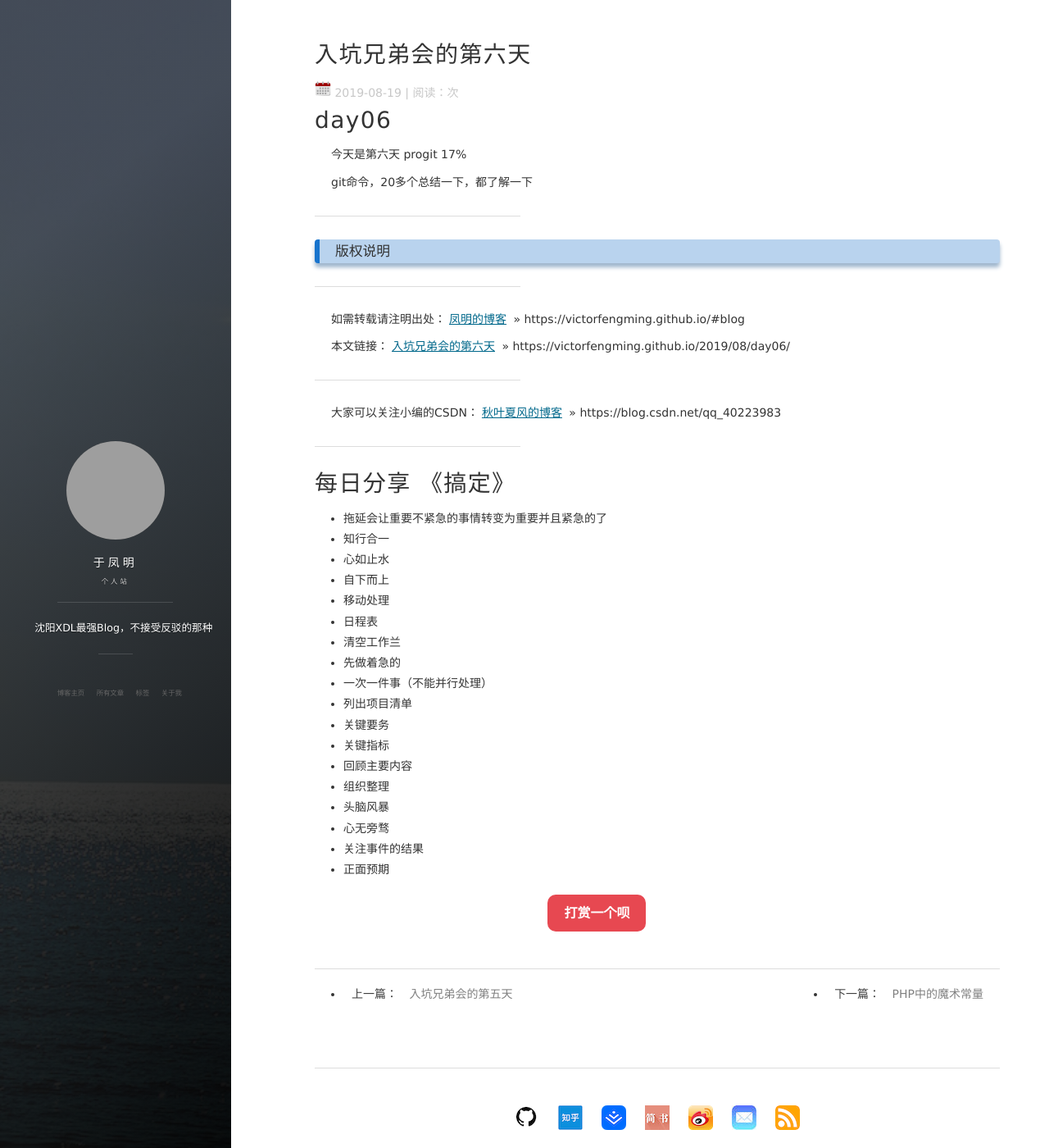
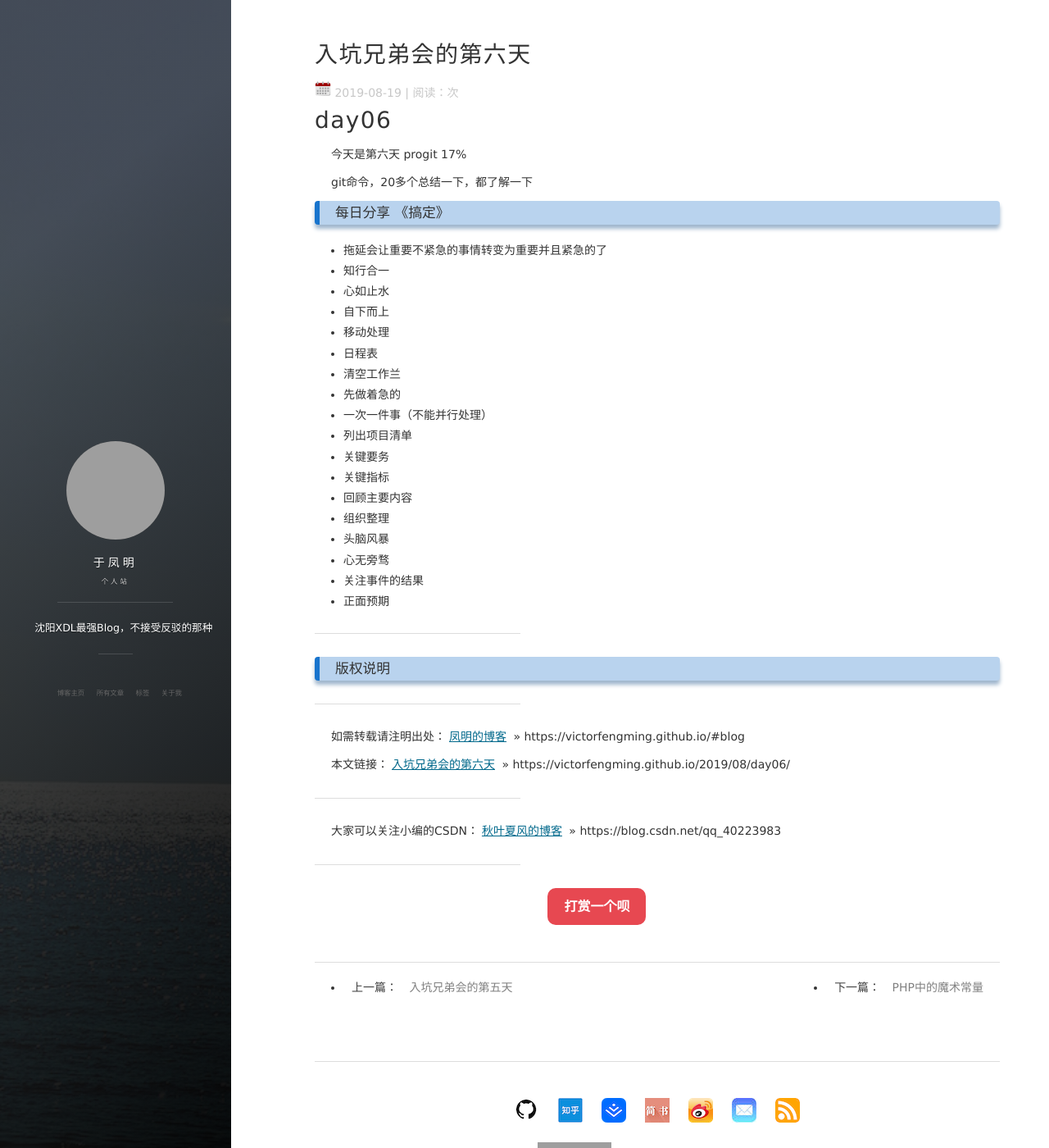
Before and after one commit to 1978413822/victorfengming.github.io, a Jekyll site: the page built from _posts/2019-08-19-day06.md, in a window 1280 px wide and 1400 px high. Shown: the whole window at 82% size. Built offline with Jekyll 4.4.1, drawn with Linux system fonts in a browser that asks for light colours; nearby versions of some CDN libraries; comment, search, counter and statistics services are not loaded; some of the changed lines change nothing that is shown; grey boxes are pictures that could not be loaded.

```diff
--- a/_posts/2019-08-19-day06.md
+++ b/_posts/2019-08-19-day06.md
@@ -14,24 +14,7 @@
 git命令，20多个总结一下，都了解一下
 
 
-
-***
-### 版权说明
-
-***
-如需转载请注明出处：[凤明的博客](https://victorfengming.github.io/#blog) » https://victorfengming.github.io/#blog
-
-本文链接：[入坑兄弟会的第六天](https://victorfengming.github.io/2019/08/day04/) » https://victorfengming.github.io/2019/08/day06/
-
-***
-大家可以关注小编的CSDN：[秋叶夏风的博客](https://blog.csdn.net/qq_40223983) » https://blog.csdn.net/qq_40223983
-
-***
-
-
-
-
-# 每日分享  《搞定》
+### 每日分享  《搞定》
 - 拖延会让重要不紧急的事情转变为重要并且紧急的了
 - 知行合一
 - 心如止水
@@ -50,3 +33,18 @@
 - 心无旁骛
 - 关注事件的结果
 - 正面预期
+
+
+
+***
+### 版权说明
+
+***
+如需转载请注明出处：[凤明的博客](https://victorfengming.github.io/#blog) » https://victorfengming.github.io/#blog
+
+本文链接：[入坑兄弟会的第六天](https://victorfengming.github.io/2019/08/day04/) » https://victorfengming.github.io/2019/08/day06/
+
+***
+大家可以关注小编的CSDN：[秋叶夏风的博客](https://blog.csdn.net/qq_40223983) » https://blog.csdn.net/qq_40223983
+
+***
```
